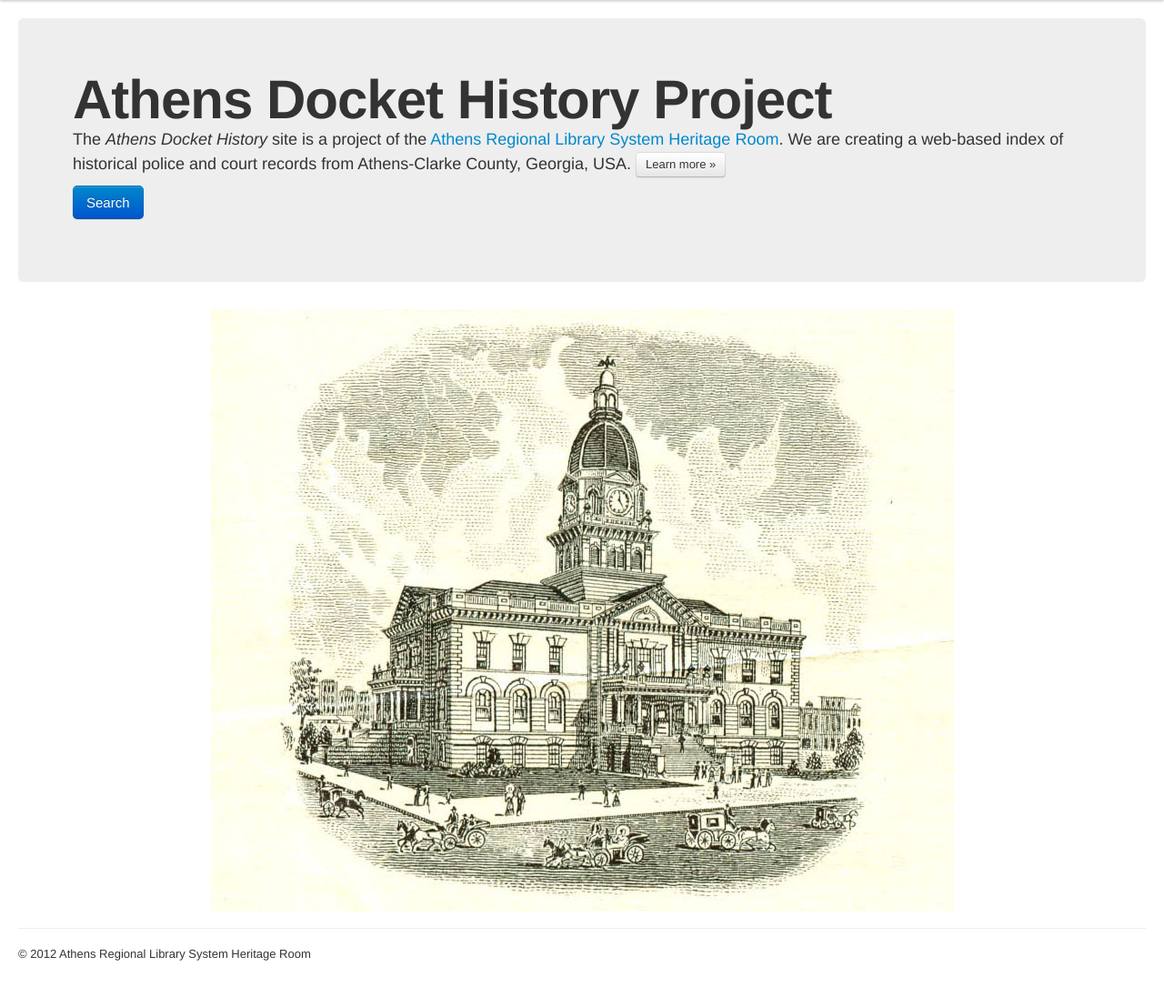
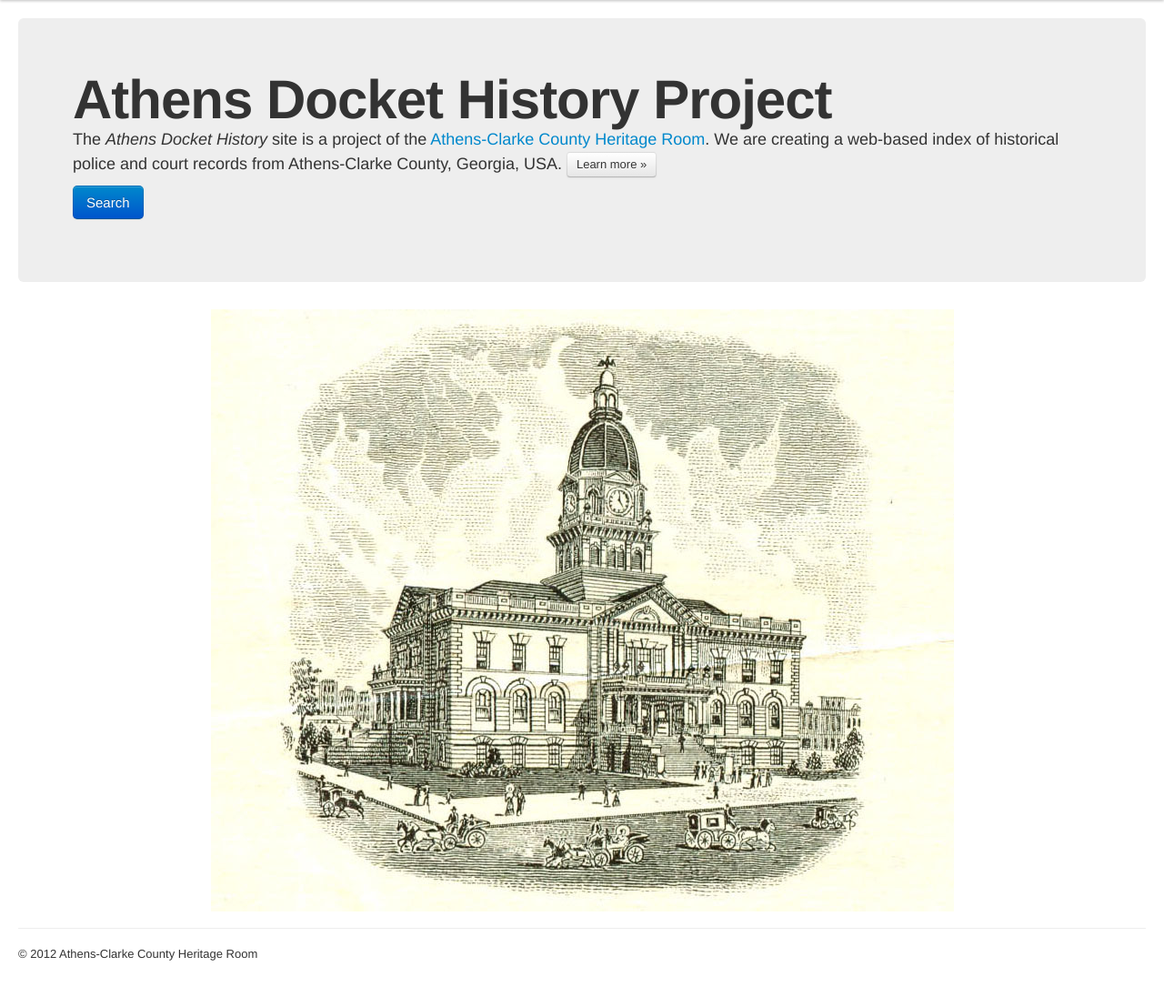
Before and after one commit to dhellmann/athensdocket, a Flask app: page / in a window 1280 px wide. Shown: the part 40-1147 px from the top of the page at 91% size. Run offline with Flask 2, Linux system fonts and the light colour scheme; some libraries are stand-ins or nearby versions.

Commit message:
fix copyright and project attribution
Change-Id: Id5a21ec9c91119c268b2bdb8573f3e8b6a51f246

```diff
--- a/docket/templates/base.html
+++ b/docket/templates/base.html
@@ -64,7 +64,7 @@
       <hr>
 
       <footer>
-        <p>&copy; 2012 Athens Regional Library System Heritage Room</p>
+        <p>&copy; 2012 Athens-Clarke County Heritage Room</p>
       </footer>
 
     </div><!--/.fluid-container-->
--- a/docket/templates/index.html
+++ b/docket/templates/index.html
@@ -9,10 +9,10 @@
           <div class="hero-unit">
             <h1>Athens Docket History Project</h1>
             <p>The <em>Athens Docket History</em> site is a project of
-            the <a href="http://www.clarke.public.lib.ga.us/hqdepts/heritage/index.html">Athens
-            Regional Library System Heritage Room</a>. We are creating
-            a web-based index of historical police and court records
-            from Athens-Clarke County, Georgia, USA.
+            the <a href="http://www.clarke.public.lib.ga.us/hqdepts/heritage/index.html">Athens-Clarke
+            County Heritage Room</a>. We are creating a web-based
+            index of historical police and court records from
+            Athens-Clarke County, Georgia, USA.
             <a class="btn btn-medium" href="{{ url_for('about') }}">Learn more &raquo;</a></p>
             <p>
             <a class="btn btn-primary btn-large" href="{{ url_for('search') }}">Search </a></p>
```
